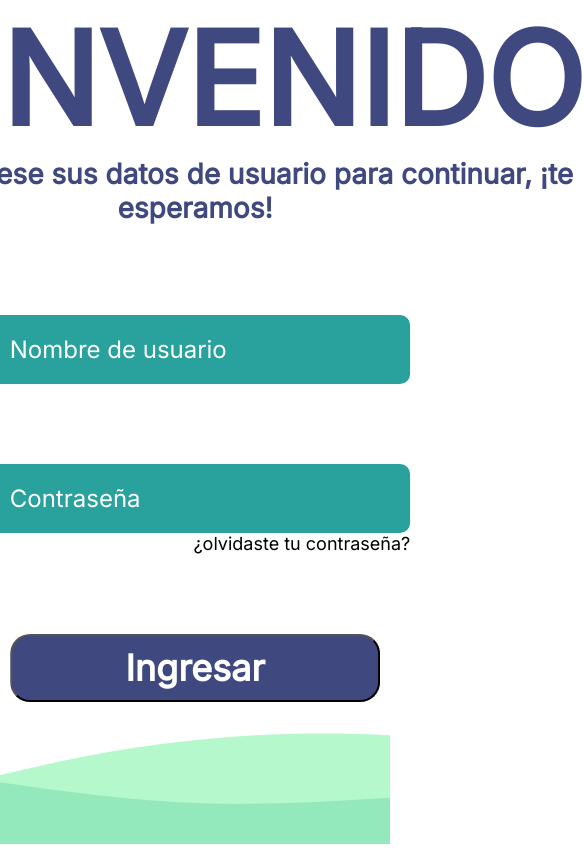
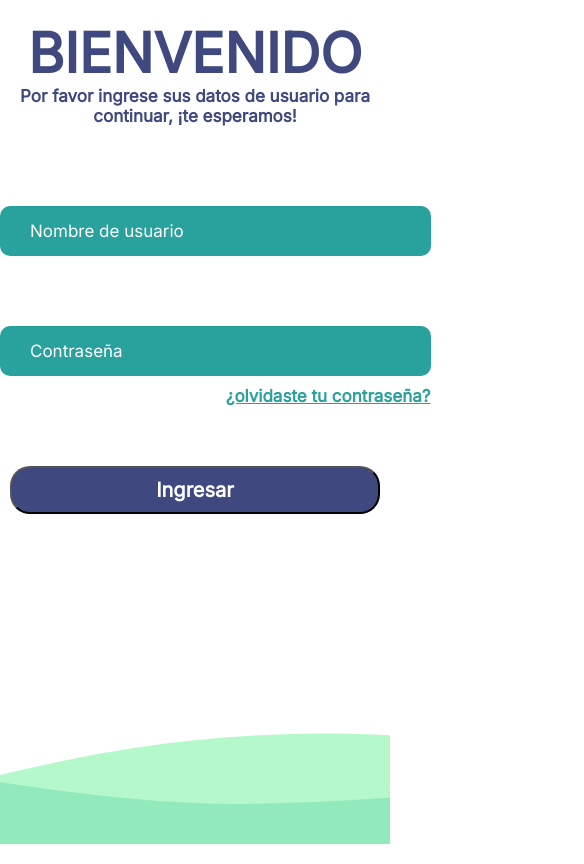
Before and after one commit to elblanquito/ADSO_TILINES_FRONT-END, a Vue app: page /#/ in a window 390 px wide. Shown: the whole page, 584 px wide, since content can reach past the window. Built offline with nearby package versions, Linux system fonts and the light colour scheme; what quasar would draw is missing.

Commit message:
maquetado del login terminado

```diff
--- a/src/components/login.vue
+++ b/src/components/login.vue
@@ -19,60 +19,58 @@
       </router-link>
     </div>
   </div>
-
 </template>
 
 <!-- scoped sirve para evitar que los estilos afecte a los
 demas componentes  -->
 <style scoped>
-
-.paleta{
+.paleta {
   background-color:
-#3F497F
-#29A19C
-#A3F7BF;
+    #3F497F #29A19C #A3F7BF;
 }
 
-  *{
+* {
   margin: 0;
   padding: 0;
 }
 
-  .tittle{
-    font-size: 128px;
+
+
+
+.tittle {
+  margin-top: 20px;
+  font-size: 100px;
   font-weight: 700;
   color: #3F497F;
 }
 
-  .subtittle{
-    font-size: 28px;
+
+
+.subtittle {
+  font-size: 20px;
   font-weight: bold;
   color: #3F497F;
   margin-bottom: 10px;
 }
 
-  .opcioncont{
-    position: absolute;
-  top: 50%;
-  left: 50%;
-  transform: translate(-50%, -60%);
+
+
+.opcion {
+  width: 95vw;
+  max-width: 525px;
 }
 
-  .opcion{
-    width: 95vw;
-    max-width: 700px;
-  }
-
-  .input{
+.input {
   background-color: #29A19C;
   color: white;
   border: none;
   border-radius: 10px;
-    font-size: 24px;
+  font-size: 20px;
   text-align: left;
-    padding: 20px 30px;
-    margin-top: 80px;
+  padding: 15px 30px;
+  margin-top: 70px;
 }
+
 
 
 input::placeholder {
@@ -80,45 +78,80 @@ input::placeholder {
 }
 
 .input:focus {
-  outline: solid  #A3F7BF ;
+  outline: solid #A3F7BF;
 }
 
-.contrasenacont{
+.contrasenacont {
   width: min-content;
   margin: auto;
 }
 
-.contrasenaayuda{
+.contrasenaayuda {
   text-align: right;
+  color: #29A19C;
+  font-weight: 700;
+  text-decoration-line: underline;
+  margin: 10px 0px;
 }
 
 
-  .ingresar{
-    font-size: 36px;
+.ingresar {
+  font-size: 30px;
   font-weight: 700;
   padding: 10px 100px;
   background-color: #3F497F;
   color: white;
   border-radius: 20px;
-    margin-top: 80px;
+  margin: 50px 0px;
 }
 
-.olascont{
+.olascont {
+  user-select: none;
   z-index: -1;
   Overflow: hidden;
-  position: absolute;
+  position: fixed;
   height: 100vh;
   width: 100vw;
   bottom: 0;
   right: 50%;
-  transform: translate(50%,0);
+  transform: translate(50%, 0);
 }
-.olaverde, .olaazul {
+
+.olaverde,.olaazul {
   position: absolute;
   width: 100vw;
   min-width: 1280px;
   bottom: 0;
   right: 50%;
-  transform: translate(50%,0);
+  transform: translate(50%, 0);
+}
+
+
+@media screen and (min-height: 850px ) {
+  .opcioncont {
+    margin-top: 5vh;
+  }
+}
+
+@media screen and (max-width: 640px ) {
+  .tittle {
+  font-size: 80px;
+  font-weight: 700;
+}
+}
+
+@media screen and (max-width: 500px ) {
+  .tittle {
+  font-size: 55px;
+  font-weight: 700;
+  }
+
+  .subtittle,.input,.contrasenaayuda {
+    font-size: 17px;
+  }
+
+  .ingresar{
+    font-size: 20px;
+    }
 }
 </style>
```
Lines whose indentation alone changed are shown as unchanged.
